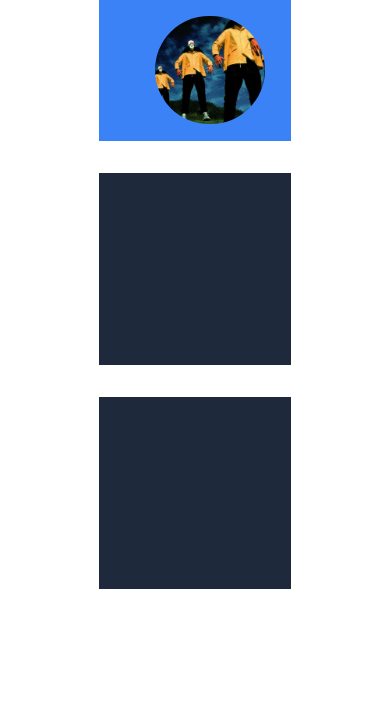
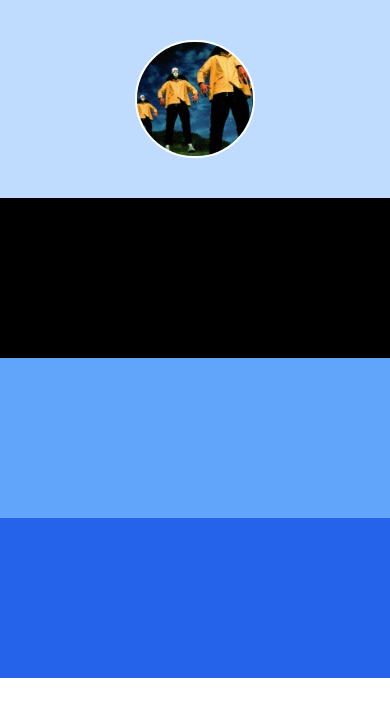
Before and after one commit to jarvilehto/jarvilehto.github.io, a Next.js app in the folder jarvilehto-app/: page / in a window 390 px wide. Shown: the top 716 px of the page. Built offline with nearby package versions, Linux system fonts and the light colour scheme.

Commit message:
WIP: Mobile UI

```diff
--- a/jarvilehto-app/app/globals.css
+++ b/jarvilehto-app/app/globals.css
@@ -4,11 +4,11 @@
 
 :root {
   --foreground-rgb: #ffffff;
-  --background-start-rgb: 214, 219, 220;
+  --background-start-rgb: rgba(255, 255, 255, 0.452);
   --background-end-rgb: 255, 255, 255;
 }
 
-@media (prefers-color-scheme: light) {
+@media (prefers-color-scheme: dark) {
   :root {
     --foreground-rgb: 255, 255, 255;
     --background-start-rgb: 0, 0, 0;
@@ -17,5 +17,5 @@
 }
 
 body {
-  background: color(var(--foreground-rgb)) rgb(var(--background-start-rgb));
+  background: color(var(--background-end-rgb)) rgb(var(--background-start-rgb));
 }
--- a/jarvilehto-app/app/page.tsx
+++ b/jarvilehto-app/app/page.tsx
@@ -2,36 +2,53 @@ import Image from "next/image";
 
 export default function Home() {
   return (
-    <main className="flex justify-center min-h-screen w-full">
-      <div className=" md:w-4/6 sm:w-full">
-        <div className="flex h-1/6 shrink-0 items-center md:rounded-lg bg-blue-500 p-4 md:mt-8 sm:rounded-none mb-8">
-          {/*Rounded Icon */}
+    <main className="min-h-screen w-full">
+      <div className="flex flex-col items-center">
+        {/*Mobile view.*/}
+        <div
+          id="Header"
+          className="w-full bg-blue-200 flex justify-center h-auto p-10"
+        >
           <Image
             src="/patrol.jpg"
-            width={110}
-            height={110}
+            width={120}
+            height={120}
+            className="rounded-full border-white border-2"
+            alt="A picture of buckethead used as a placeholder for the meanwhile"
+          />
+        </div>
+        <div className="w-full bg-black p-20"></div>
+        <div className="w-full bg-blue-400 p-20"></div>
+        <div className="w-full bg-black bg-blue-600 p-20"></div>
+      </div>
+
+      {/*
+        Desktop Stuff
+        <div className=" md:w-4/6 sm:w-full">
+        <div className="flex h-1/6 shrink-0 items-center justify-between md:rounded-lg bg-blue-500 p-4 md:mt-8 sm:rounded-none mb-8">
+          <Image
+            src="/patrol.jpg"
+            width={150}
+            height={150}
             className="rounded-full ml-10"
             alt="A picture of buckethead used as a placeholder for the meanwhile"
           />
-
-          {/*Name and links to git / linkedint ETC*/}
-          <div></div>
+          <div className="mr-9">
+            <h1>Juho Järvilehto</h1>
+            <p>Programmer</p>
+          </div>
         </div>
 
         <div className="flex items-center  bg-slate-800 p-24 mb-8">
-          {/*Information of studies hobbies etc*/}
           <div></div>
-          {/*Coding skills + list of projects */}
           <div></div>
         </div>
 
         <div className="flex items-center  bg-slate-800 p-24">
-          {/*Information of studies hobbies etc*/}
           <div></div>
-          {/*Coding skills + list of projects */}
           <div></div>
         </div>
-      </div>
+      </div>*/}
     </main>
   );
 }
```
